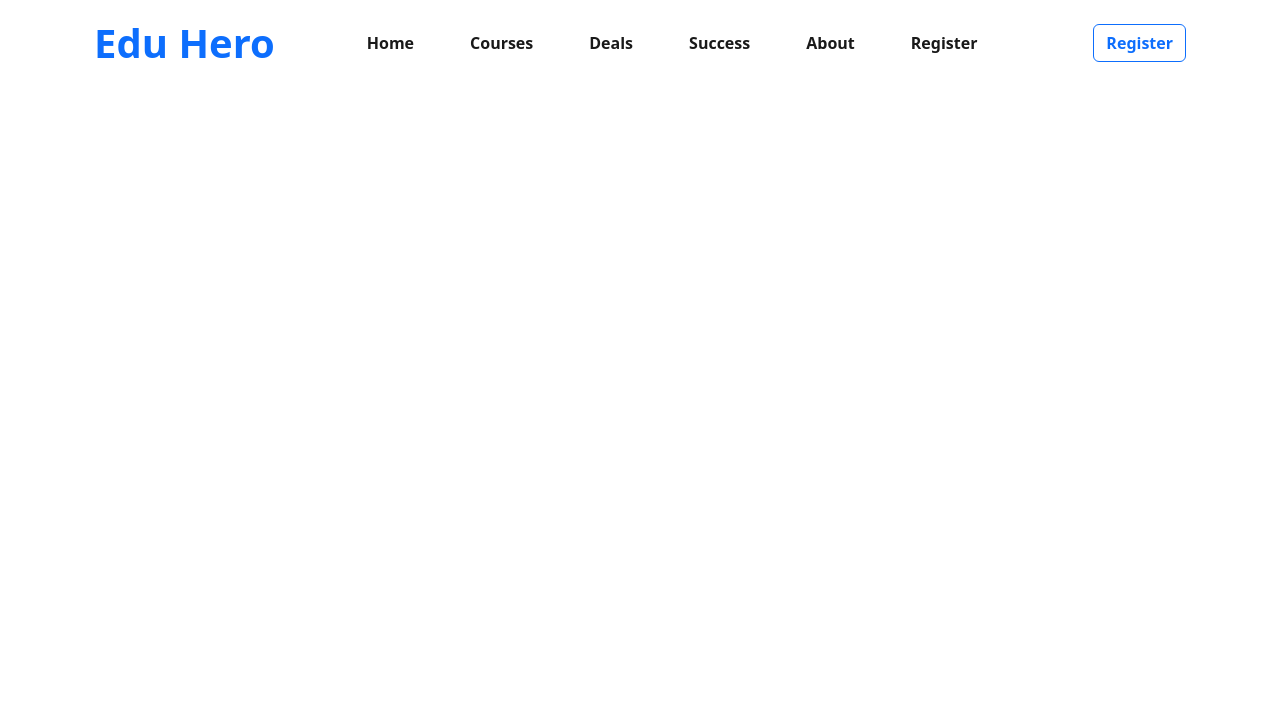
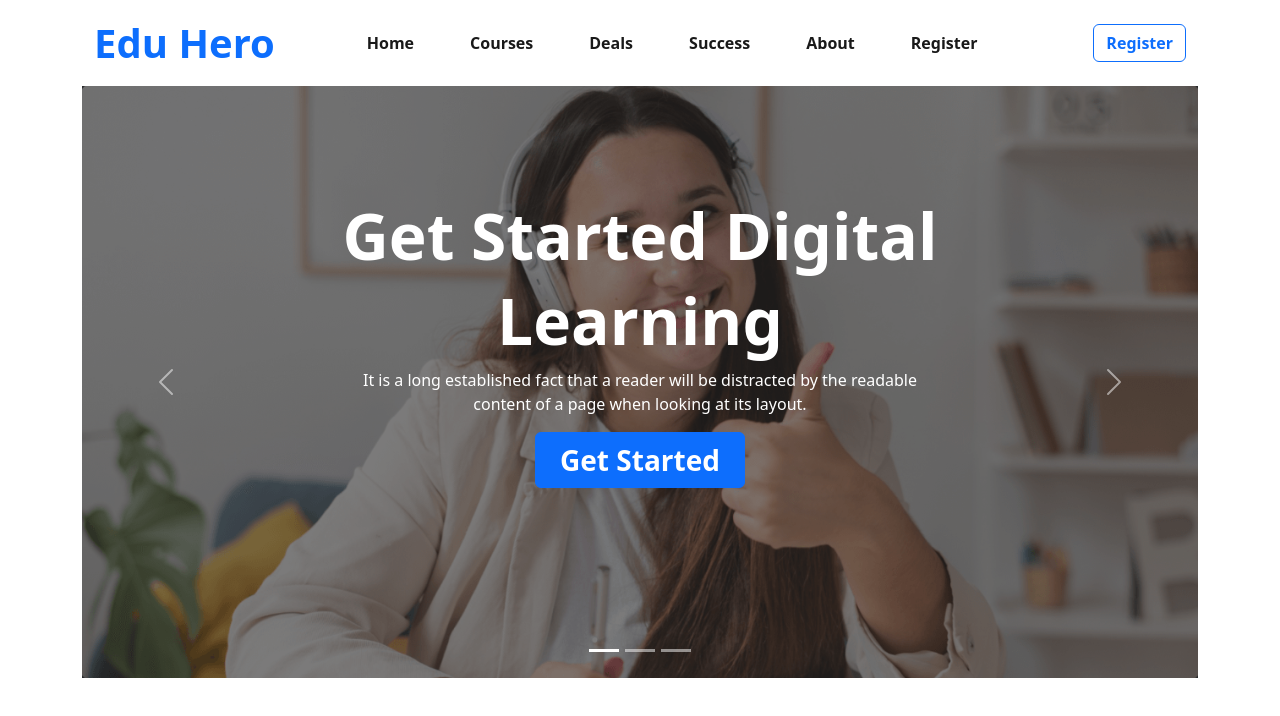
Before and after one commit to nadim-sheikh/Assignment-3, a plain HTML site: page index.html in a window 1280 px wide. Drawn offline with nearby package versions, Linux system fonts and the light colour scheme.

Commit message:
Image Slider

```diff
--- /dev/null
+++ b/Styles/style.css
@@ -0,0 +1,8 @@
+/*-------Images Slider----------*/
+.gradient{
+   filter: brightness(50%) contrast(80%);
+}
+.carousel-caption{
+    margin-bottom: 150px;
+}
+/*-------Images Slider----------*/
--- a/index.html
+++ b/index.html
@@ -6,6 +6,7 @@
     <meta name="viewport" content="width=device-width, initial-scale=1.0">
     <title>Education Hero</title>
     <link rel="stylesheet" href="https://cdn.jsdelivr.net/npm/bootstrap@5.2.0/dist/css/bootstrap.min.css">
+    <link rel="stylesheet" href="Styles/style.css">
 </head>
 <body>
     <!-------Nav Bar-------->
@@ -47,7 +48,56 @@
         </section>
     </header>
 
-    <!---->
+    <main>
+      <!---------Images Slider----------->
+        <section class="container">
+            <div id="carouselExampleCaptions" class="carousel slide" data-bs-ride="false">
+                <div class="carousel-indicators">
+                  <button type="button" data-bs-target="#carouselExampleCaptions" data-bs-slide-to="0" class="active" aria-current="true" aria-label="Slide 1"></button>
+                  <button type="button" data-bs-target="#carouselExampleCaptions" data-bs-slide-to="1" aria-label="Slide 2"></button>
+                  <button type="button" data-bs-target="#carouselExampleCaptions" data-bs-slide-to="2" aria-label="Slide 3"></button>
+                </div>
+                <div class="carousel-inner">
+                  <div class="carousel-item active">
+                    <img src="images/cover/cover-1.png" class="d-block w-100 bg-dark gradient" alt="">
+                    <div class="carousel-caption d-none d-md-block">
+                      <h1 class="fw-bold display-3">Get Started Digital</h1>
+                      <h1 class="fw-bold display-3">Learning</h1>
+                      <p>It is a long established fact that a reader will be distracted by the readable <br>content of a page when looking at its layout.</p>
+                      <button type="button" class="btn btn-primary fw-bold fs-3 ps-4 pe-4">Get Started</button>
+                    </div>
+                  </div>
+                  <div class="carousel-item">
+                    <img src="images/cover/cover-2.jpg" class="d-block w-100 gradient" alt="">
+                    <div class="carousel-caption d-none d-md-block">
+                      <h1 class="fw-bold display-3">Get Started Digital</h1>
+                      <h1 class="fw-bold display-3">Learning</h1>
+                      <p>It is a long established fact that a reader will be distracted by the readable <br>content of a page when looking at its layout.</p>
+                      <button type="button" class="btn btn-primary fw-bold fs-3 ps-4 pe-4">Get Started</button>
+                    </div>
+                  </div>
+                  <div class="carousel-item">
+                    <img src="images/cover/cover-3.jpg" class="d-block w-100 gradient" alt="">
+                    <div class="carousel-caption d-none d-md-block">
+                      <h1 class="fw-bold display-3">Get Started Digital</h1>
+                      <h1 class="fw-bold display-3">Learning</h1>
+                      <p>It is a long established fact that a reader will be distracted by the readable <br>content of a page when looking at its layout.</p>
+                      <button type="button" class="btn btn-primary fw-bold fs-3 ps-4 pe-4">Get Started</button>
+                    </div>
+                  </div>
+                </div>
+                <button class="carousel-control-prev" type="button" data-bs-target="#carouselExampleCaptions" data-bs-slide="prev">
+                  <span class="carousel-control-prev-icon" aria-hidden="true"></span>
+                  <span class="visually-hidden">Previous</span>
+                </button>
+                <button class="carousel-control-next" type="button" data-bs-target="#carouselExampleCaptions" data-bs-slide="next">
+                  <span class="carousel-control-next-icon" aria-hidden="true"></span>
+                  <span class="visually-hidden">Next</span>
+                </button>
+              </div>
+        </section>
+        <!-------Images Slider End------->
+    </main>
 
 
 
```
Also changed, not shown: images/cover/cover-2.jpg, images/cover/cover-3.jpg.
